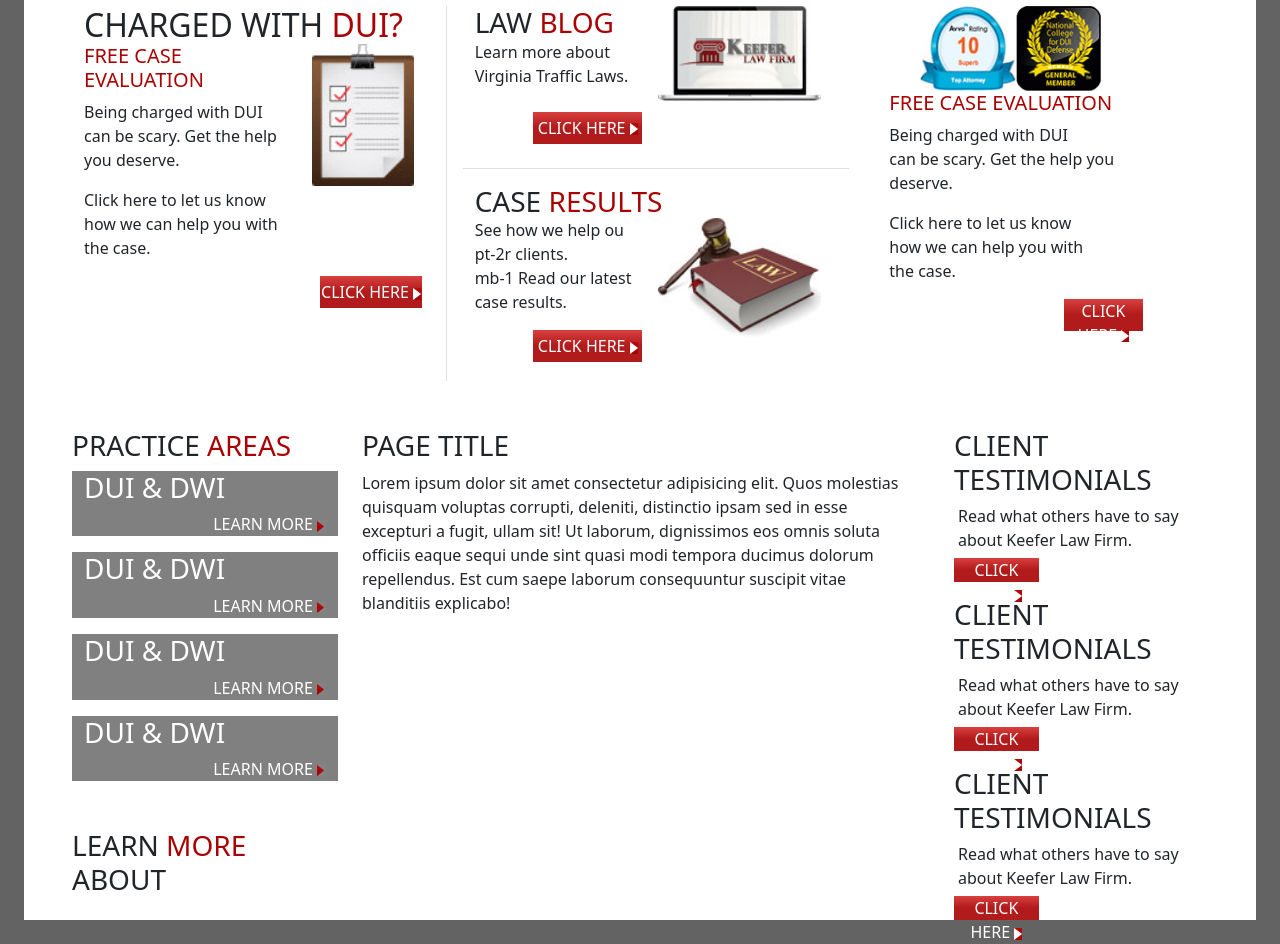
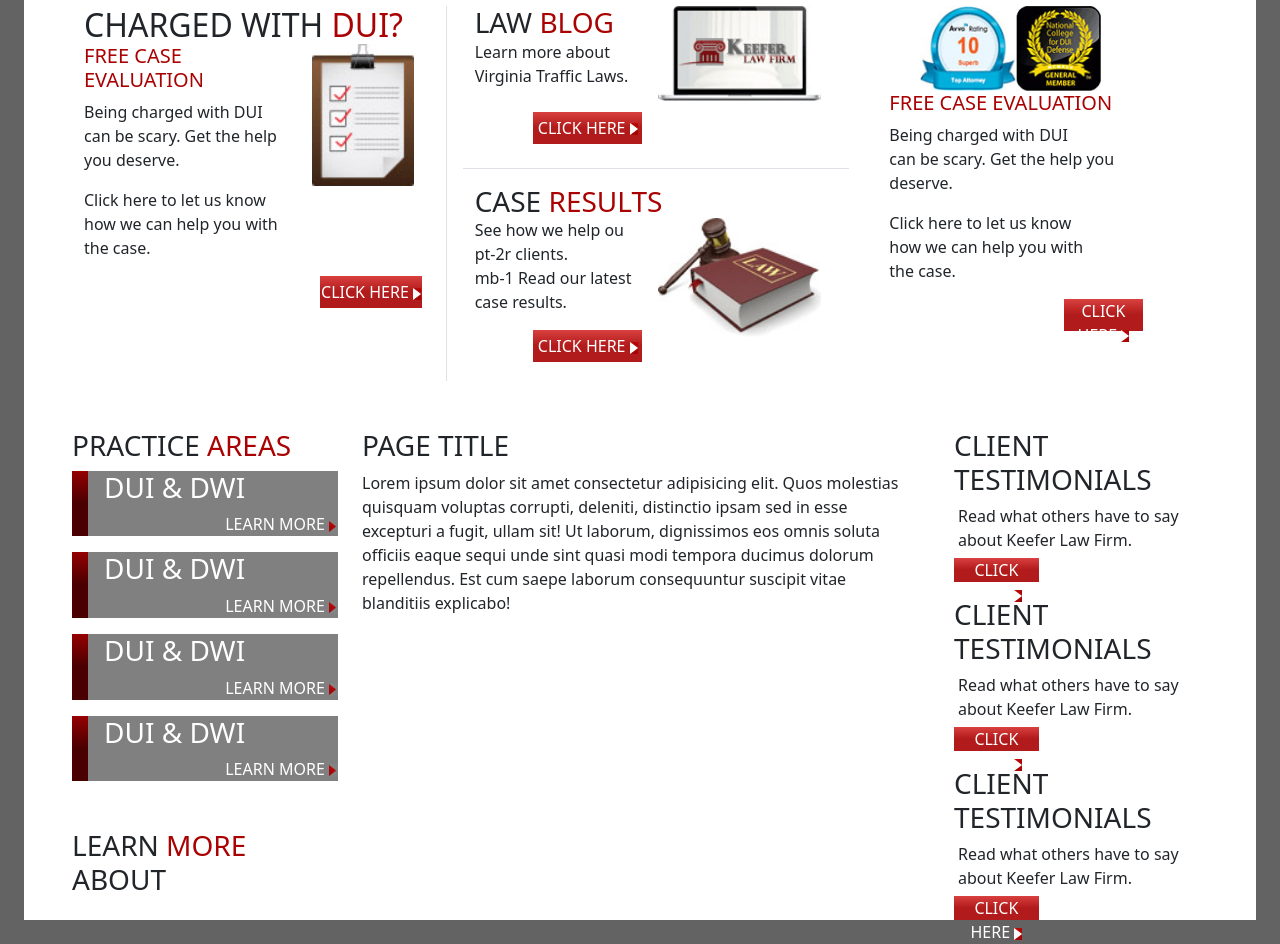
Before and after one commit to MuhammadHayyanQureshi/-HTML-TASK-4.5, a website: page src/index.html in a window 1280 px wide. Shown: the part 1046-1990 px from the top of the page. Drawn offline with Linux system fonts and the light colour scheme.

Commit message:
2nd Update

```diff
--- a/src/index.html
+++ b/src/index.html
@@ -274,29 +274,36 @@
                     <h3>PRACTICE <span class="text-danger">AREAS</span></h4>
                   </div>
 
-                  <div class="container bg-custom">
+                  <div class="bg-custom">
                      <div class="text-white">
+                                          <div class="bg-grad me-3 float-start" style="width: 1rem; height: 4.1rem;"></div>
+
                       <h3>DUI & DWI</h3>
                       <p class="text-end">LEARN MORE <img src="../src/images/bullet_red.gif" alt=""></p>
                      </div>
                   </div>
 
-                   <div class="container bg-custom">
+                   <div class=" bg-custom">
                      <div class="text-white">
+                                                                <div class="bg-grad me-3 float-start" style="width: 1rem; height: 4.1rem;"></div>
                       <h3>DUI & DWI</h3>
                       <p class="text-end">LEARN MORE <img src="../src/images/bullet_red.gif" alt=""></p>
                      </div>
                   </div>
 
-                   <div class="container bg-custom">
+                   <div class=" bg-custom">
+
                      <div class="text-white">
+                                                                <div class="bg-grad me-3 float-start" style="width: 1rem; height: 4.1rem;"></div>
+
                       <h3>DUI & DWI</h3>
                       <p class="text-end">LEARN MORE <img src="../src/images/bullet_red.gif" alt=""></p>
                      </div>
                   </div>
 
-                   <div class="container bg-custom">
+                   <div class=" bg-custom">
                      <div class="text-white">
+                                                                <div class="bg-grad me-3 float-start" style="width: 1rem; height: 4.1rem;"></div>
                       <h3>DUI & DWI</h3>
                       <p class="text-end">LEARN MORE <img src="../src/images/bullet_red.gif" alt=""></p>
                      </div>
```
Also changed, not shown: dist/assets/css/main.css.
